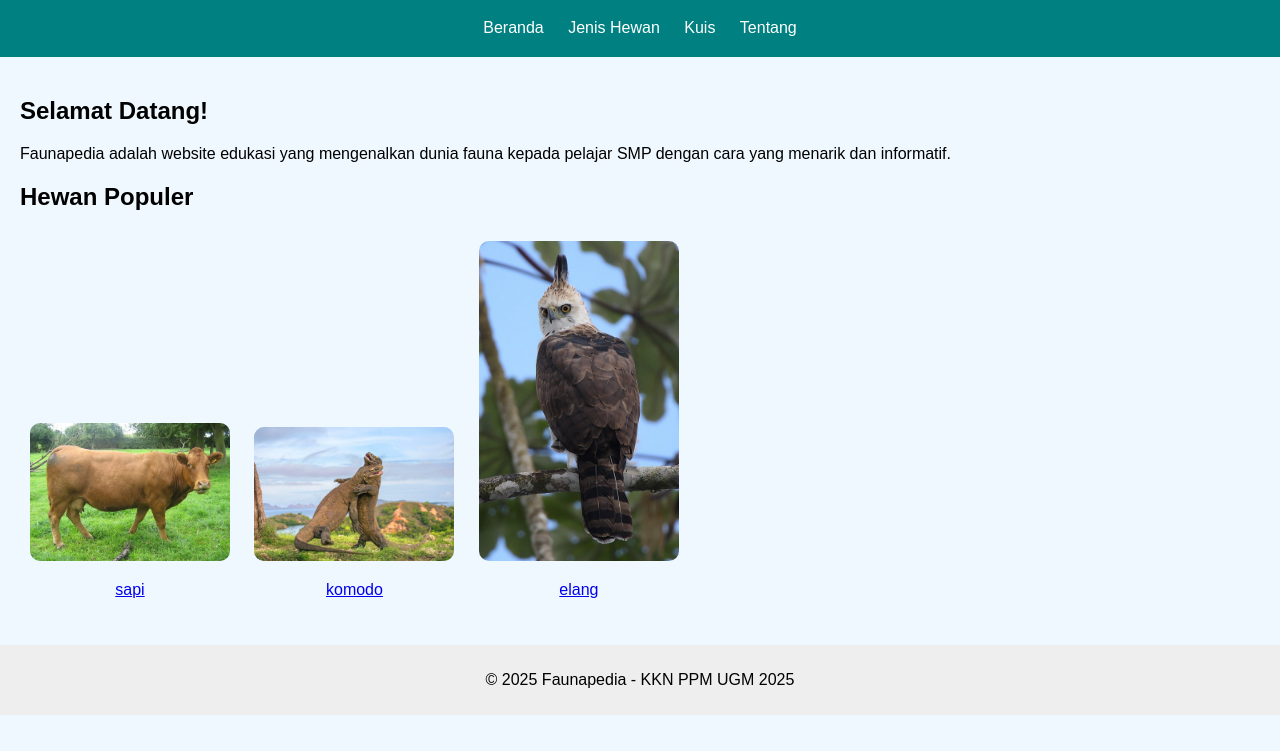
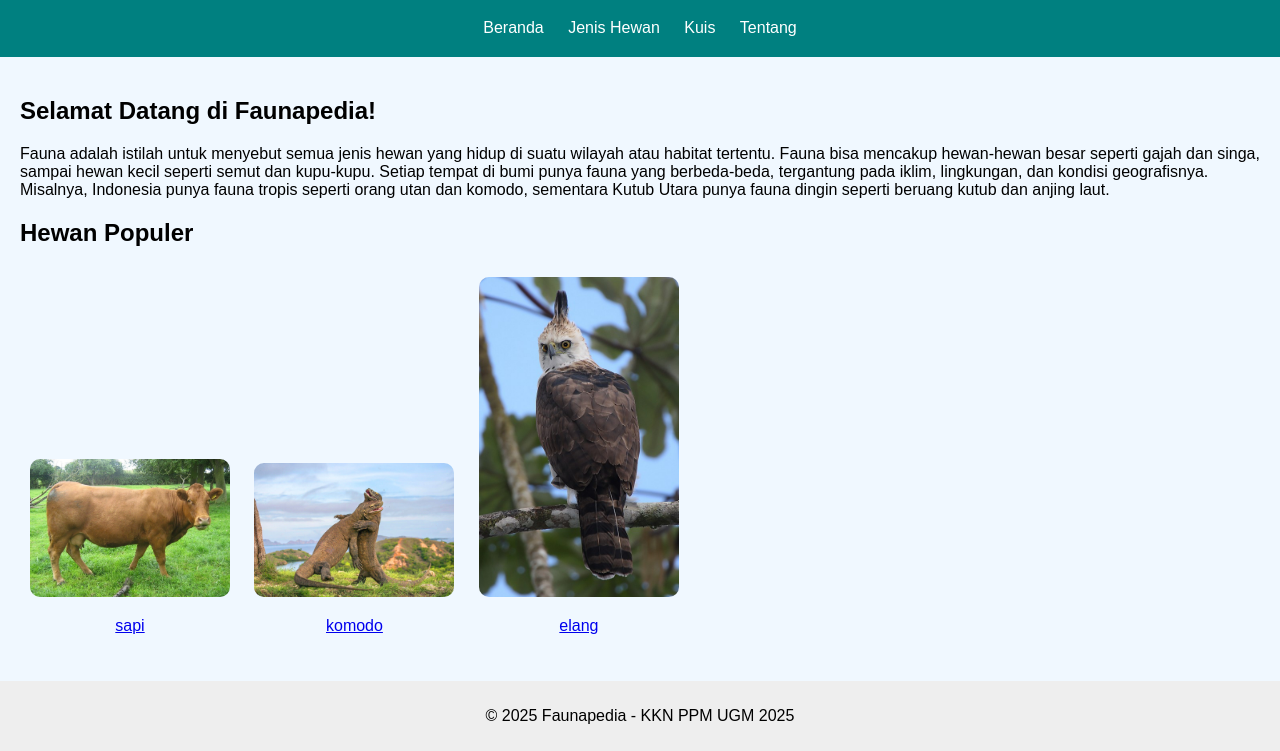
Before and after one commit to FadhlanAnfasal/Faunapedia2, a plain HTML site: page index.html in a window 1280 px wide. Shown: the part 81-832 px from the top of the page. Before the commit the page ends 800 px from the top, so only its background shows below. Drawn offline with Linux system fonts and the light colour scheme.

Commit message:
update Faunapadia2

```diff
--- a/index.html
+++ b/index.html
@@ -18,8 +18,9 @@
   </header>
   <main>
     <section>
-      <h2>Selamat Datang!</h2>
-      <p>Faunapedia adalah website edukasi yang mengenalkan dunia fauna kepada pelajar SMP dengan cara yang menarik dan informatif.</p>
+      <h2>Selamat Datang di Faunapedia!</h2>
+      <p>Fauna adalah istilah untuk menyebut semua jenis hewan yang hidup di suatu wilayah atau habitat tertentu. Fauna bisa mencakup hewan-hewan besar seperti gajah dan singa, sampai hewan kecil seperti semut dan kupu-kupu.
+         Setiap tempat di bumi punya fauna yang berbeda-beda, tergantung pada iklim, lingkungan, dan kondisi geografisnya. Misalnya, Indonesia punya fauna tropis seperti orang utan dan komodo, sementara Kutub Utara punya fauna dingin seperti beruang kutub dan anjing laut.</p>
     </section>
     <section>
       <h2>Hewan Populer</h2>
```
